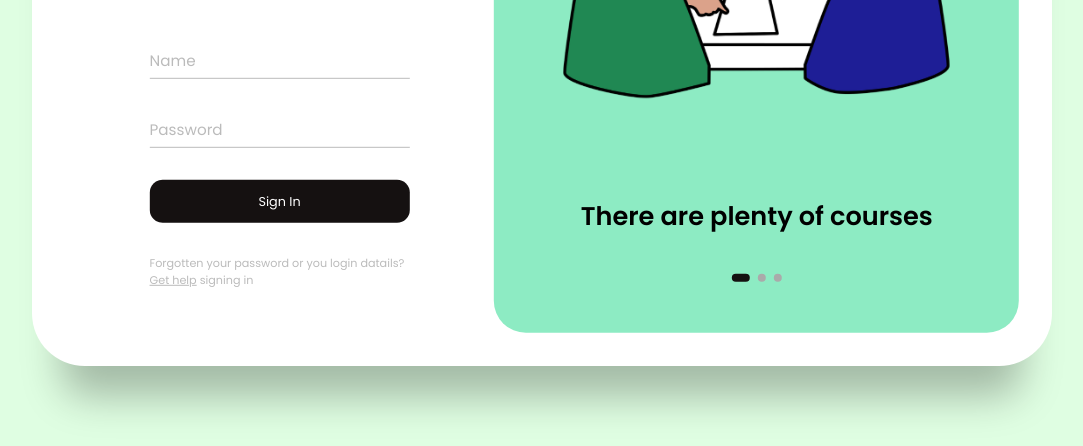
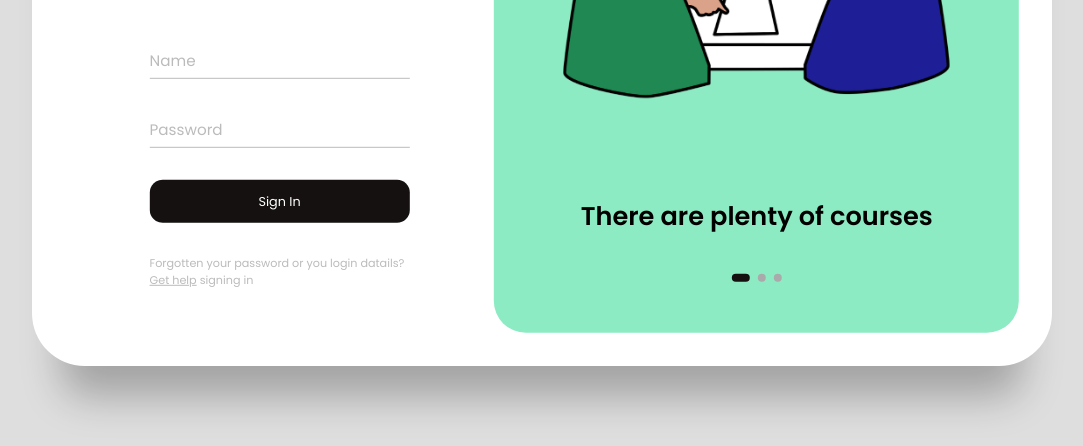
Before and after one commit to Salam424/LoginAndRegisterPage, a plain HTML site: page index.html in a window 1280 px wide. Shown: the part 354-800 px from the top of the page, without its empty margins (98-1181 px from the left). Drawn offline with Linux system fonts and the light colour scheme.

Commit message:
Update style.css

```diff
--- a/style.css
+++ b/style.css
@@ -17,7 +17,7 @@ main {
   width: 100%;
   min-height: 100vh;
   overflow: hidden;
-  background-color: #dffee2;
+  background-color: #dedede;
   padding: 2rem;
   display: flex;
   align-items: center;
```
